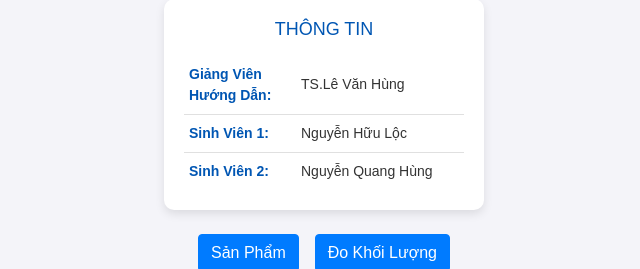
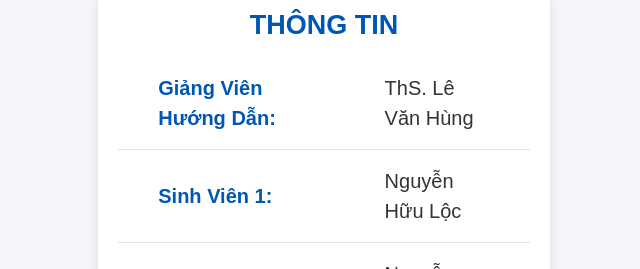
Before and after one commit to Locnguyen01012002/webapp_quanlykho, a Flask app: page / in a window 1280 px wide. Shown: the part 119-388 px from the top of the page, without its empty margins (321-961 px from the left). Run offline with Flask 3, Linux system fonts and the light colour scheme; some libraries are stand-ins or nearby versions.

Commit message:
change size box infor index.html

```diff
--- a/templates/index.html
+++ b/templates/index.html
@@ -38,18 +38,19 @@
         }
         .info-box {
             position: relative;
-            margin: 20px auto;
-            padding: 20px;
-            width: 320px; /* Nhỏ gọn, cân đối */
+            margin: 15px auto;
+            padding: 15px 20px;
+            width: 35%; /* Nhỏ gọn, cân đối */
             background-color: #ffffff;
             border-radius: 10px;
             box-shadow: 0px 4px 10px rgba(0, 0, 0, 0.1); /* Hiệu ứng bóng cho hộp */
         }
         .info-box h2 {
             margin: 0 0 15px 0;
-            font-size: 18px;
+            font-size: 27px;
             color: #0056b3;
             text-align: center; /* Căn giữa tiêu đề */
+            font-weight: bolder;
             text-transform: uppercase;
         }
         .info-box table {
@@ -57,13 +58,13 @@
             border-collapse: collapse;
         }
         .info-box table td {
-            padding: 8px 5px;
-            font-size: 14px;
+            padding: 16px 40px;
+            font-size: 20px;
             color: #333333;
         }
         .info-box table td:first-child {
             font-weight: bold;
-            width: 40%; /* Chiều rộng cân đối hơn */
+            width: 55%; /* Chiều rộng cân đối hơn */
             color: #0056b3; /* Màu chữ nhấn mạnh */
         }
         .info-box table tr {
@@ -119,11 +120,18 @@
             text-align: center;
         }
 
-        .footer-left img,
-        .footer-right img {
-            max-width: 75%;
+        .footer-left img {
+            max-width: 65%;
             border-radius: 25px;
             height: auto;
+            margin-left: 200px;
+        }
+
+        .footer-right img {
+            max-width: 65%;
+            border-radius: 25px;
+            height: auto;
+            margin-right: 200px;
         }
 
     </style>
@@ -154,7 +162,7 @@
         <table>
             <tr>
                 <td>Giảng Viên Hướng Dẫn:</td>
-                <td>TS.Lê Văn Hùng</td>
+                <td>ThS. Lê Văn Hùng</td>
             </tr>
             <tr>
                 <td>Sinh Viên 1:</td>
@@ -167,8 +175,8 @@
         </table>
     </div>
     <div class="container d-flex justify-content-center mt-4">
-        <a href="/data" class="btn btn-primary mx-2">Sản Phẩm</a>
-        <a href="http://192.168.61.138/" class="btn btn-primary mx-2">Đo Khối Lượng</a>
+        <a href="/data" class="btn btn-primary mx-2" style="font-size: 20px !important;">Sản Phẩm</a>
+        <a href="http://192.168.61.138/" class="btn btn-primary mx-2" style="font-size: 20px !important;">Đo Khối Lượng</a>
     </div>
     <div class="footer-container">a
         <div class="footer-left">a
```
